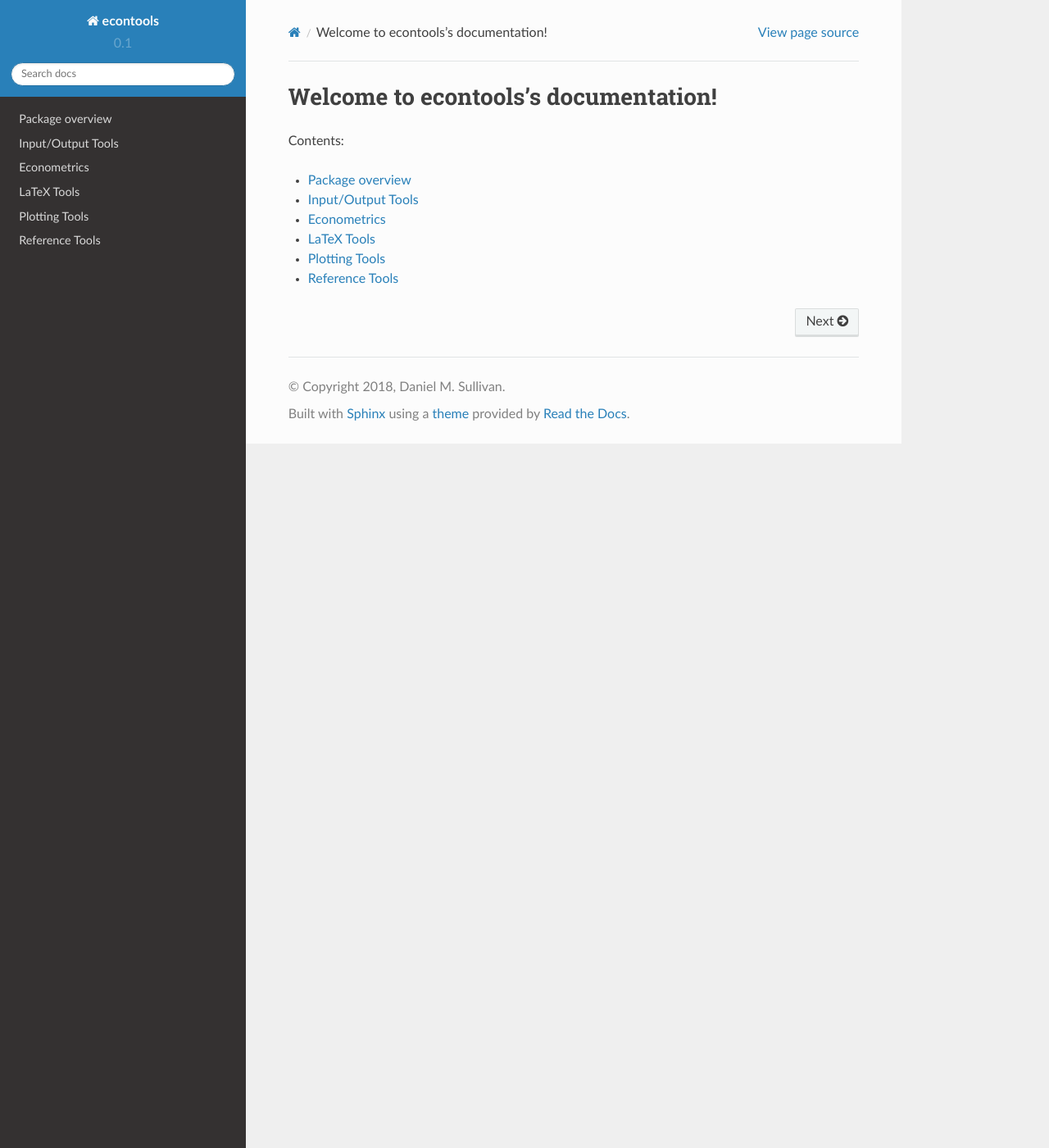
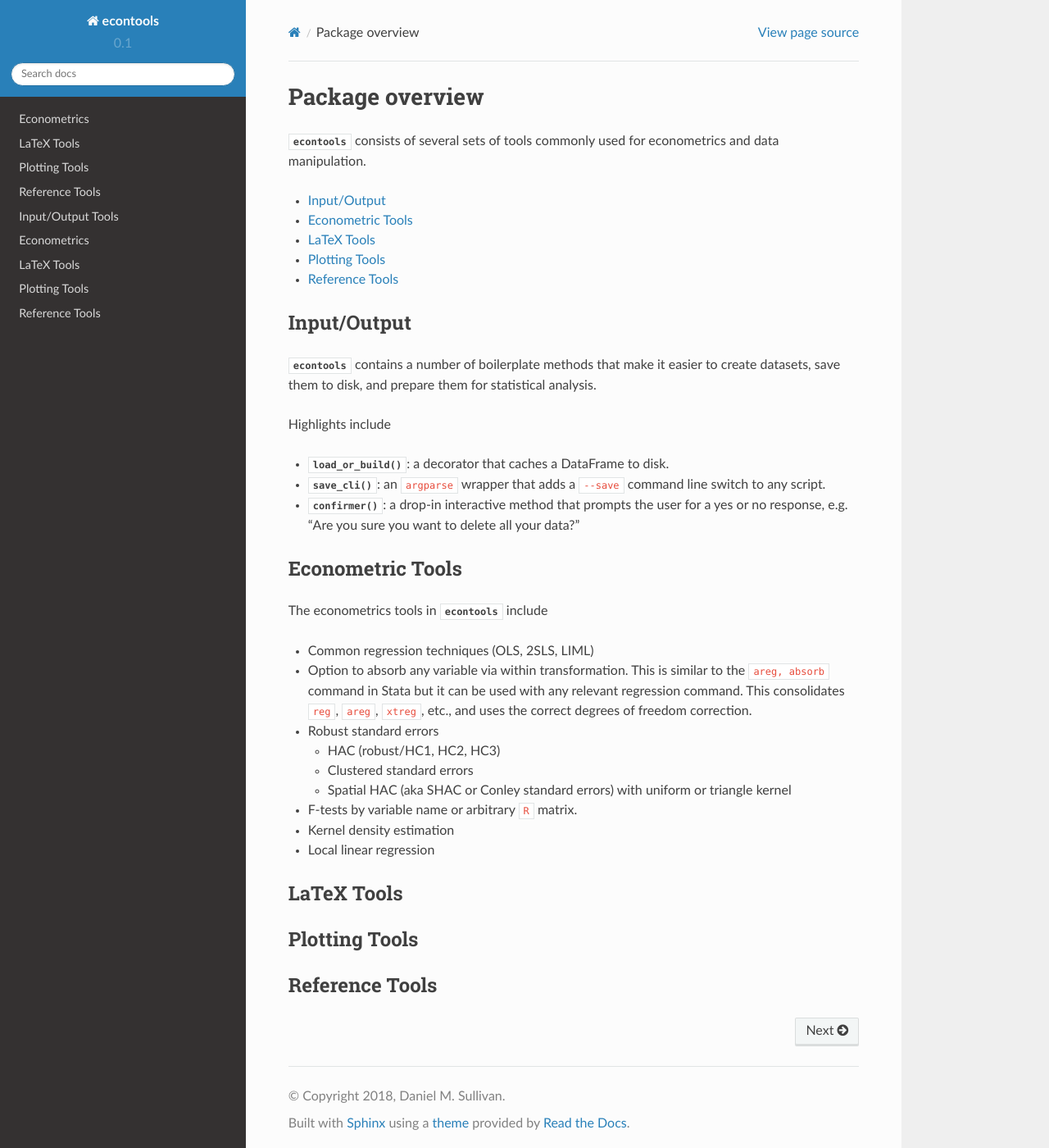
Before and after one commit to dmsul/econtools, a Sphinx documentation site: the page built from doc/source/index.rst, in a window 1280 px wide and 1400 px high. Shown: the whole window at 82% size. Built offline with Sphinx 7.4.7 and the Read the Docs theme 2.0.0, drawn with Linux system fonts in a browser that asks for light colours; pages that are not in the unit, such as notebooks, are missing from menus.

Commit message:
Try more robust index

```diff
--- a/doc/source/conf.py
+++ b/doc/source/conf.py
@@ -18,7 +18,7 @@ import os
 # If extensions (or modules to document with autodoc) are in another directory,
 # add these directories to sys.path here. If the directory is relative to the
 # documentation root, use os.path.abspath to make it absolute, like shown here.
-#sys.path.insert(0, os.path.abspath('.'))
+sys.path.insert(0, os.path.abspath('../..'))
 
 # -- General configuration ------------------------------------------------
 
@@ -30,6 +30,7 @@ import os
 # ones.
 extensions = [
     'sphinx.ext.autodoc',
+    'sphinx.ext.napoleon',
     'sphinx.ext.mathjax',
 ]
 
--- a/doc/source/index.rst
+++ b/doc/source/index.rst
@@ -1,19 +1,70 @@
-.. econtools documentation master file, created by
-   sphinx-quickstart on Mon Aug 22 15:42:07 2016.
-   You can adapt this file completely to your liking, but it should at least
-   contain the root `toctree` directive.
+.. _overview:
 
-Welcome to econtools's documentation!
-=====================================
-
-Contents:
+.. currentmodule: econtools
 
 .. toctree::
-   :maxdepth: 1
+    :hidden:
 
-   overview.rst
-   io.rst
-   metrics_advanced.rst
-   to_latex.rst
-   plot.rst
-   reference.rst
+    io.rst
+    metrics_advanced.rst
+    to_latex.rst
+    plot.rst
+    reference.rst
+
+
+****************
+Package overview
+****************
+
+:mod:`econtools` consists of several sets of tools commonly used for
+econometrics and data manipulation.
+
+.. contents:: :local:
+
+Input/Output
+------------
+
+:mod:`econtools` contains a number of boilerplate methods that make it easier to
+create datasets, save them to disk, and prepare them for statistical analysis.
+
+Highlights include
+
+* :py:func:`~econtools.util.io.load_or_build`: a decorator that caches a DataFrame to disk.
+* :py:func:`~econtools.util.io.save_cli`: an ``argparse`` wrapper that
+  adds a ``--save`` command line switch to any script.
+* :py:func:`~econtools.confirmer`: a drop-in interactive method that prompts the
+  user for a yes or no response, e.g. "Are you sure you want to delete all your
+  data?"
+
+Econometric Tools
+-----------------
+
+The econometrics tools in :mod:`econtools` include
+
+* Common regression techniques (OLS, 2SLS, LIML)
+* Option to absorb any variable via within transformation. This is similar to
+  the ``areg, absorb`` command in Stata but it can be used with any relevant
+  regression command. This consolidates ``reg``, ``areg``, ``xtreg``, etc., and
+  uses the correct degrees of freedom correction.
+* Robust standard errors
+
+  * HAC (robust/HC1, HC2, HC3)
+  * Clustered standard errors
+  * Spatial HAC (aka SHAC or Conley standard errors) with uniform or triangle
+    kernel
+
+* F-tests by variable name or arbitrary ``R`` matrix.
+* Kernel density estimation
+* Local linear regression
+
+
+LaTeX Tools
+-----------
+
+
+Plotting Tools
+--------------
+
+
+Reference Tools
+---------------
```
Also changed, not shown: doc/source/io.rst (+9 -0 lines), doc/source/overview.rst (deleted, +0 -60 lines).
